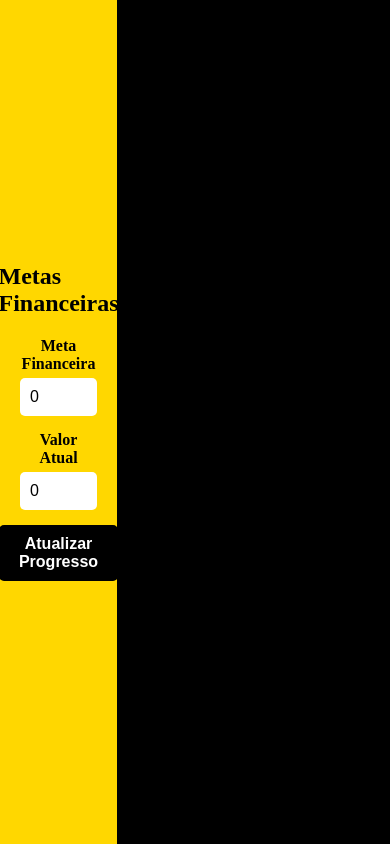
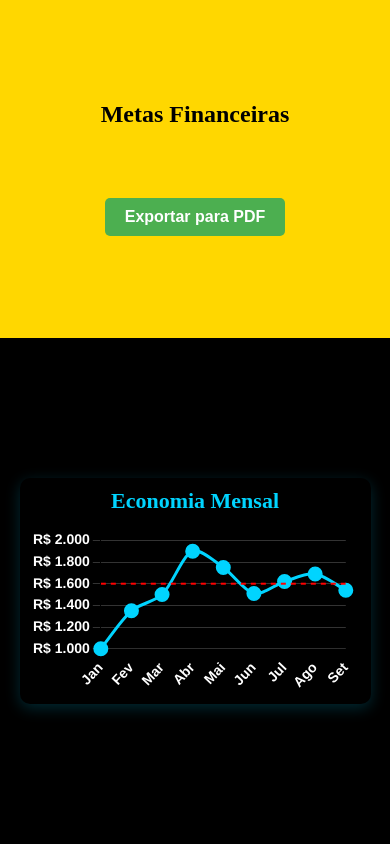
Before and after one commit to C0inTec/Web, a React (Vite) app: page /progress in a window 390 px wide. Built offline with nearby package versions, Linux system fonts and the light colour scheme.

Commit message:
Extrato e Atualização de Tela

```diff
--- a/package.json
+++ b/package.json
@@ -11,8 +11,11 @@
   },
   "dependencies": {
     "chart.js": "^4.4.7",
+    "chartjs-plugin-annotation": "^3.1.0",
     "firebase": "^11.1.0",
     "icons": "^1.0.0",
+    "jspdf": "^2.5.1",
+    "jspdf-autotable": "^3.8.4",
     "react": "^18.3.1",
     "react-chartjs-2": "^5.3.0",
     "react-dom": "^18.3.1",
--- a/src/Pages/Progress/progress.css
+++ b/src/Pages/Progress/progress.css
@@ -24,12 +24,14 @@ html, body {
     justify-content: center;
     align-items: center;
     padding: 20px;
+    box-shadow: 2px 0 10px rgba(0, 0, 0, 0.1);
 }
 
 .goal-section h2 {
     margin-bottom: 20px;
     font-size: 24px;
     font-weight: bold;
+    color: black;
 }
 
 .input-group {
@@ -42,6 +44,7 @@ html, body {
     display: block;
     font-weight: bold;
     margin-bottom: 5px;
+    color: black;
 }
 
 .input-group input {
@@ -50,6 +53,13 @@ html, body {
     font-size: 16px;
     border: none;
     border-radius: 5px;
+    background-color: rgba(255, 255, 255, 0.8);
+    transition: background-color 0.3s ease;
+}
+
+.input-group input:focus {
+    background-color: white;
+    outline: none;
 }
 
 button {
@@ -61,6 +71,16 @@ button {
     border: none;
     border-radius: 5px;
     cursor: pointer;
+    transition: background-color 0.3s ease, transform 0.2s ease;
+}
+
+button:hover {
+    background-color: #333;
+    transform: scale(1.05);
+}
+
+button:active {
+    transform: scale(0.95);
 }
 
 .chart-section {
@@ -78,6 +98,7 @@ button {
     border-radius: 10px;
     color: white;
     text-align: center;
+    box-shadow: 0 4px 15px rgba(0, 212, 255, 0.2);
 }
 
 .chart-container h3 {
@@ -86,3 +107,54 @@ button {
     margin-bottom: 15px;
     color: #00d4ff;
 }
+
+.error-message {
+    color: #ff0000;
+    font-size: 14px;
+    margin-top: 10px;
+    font-weight: bold;
+}
+
+/* Responsividade */
+@media (max-width: 768px) {
+    .progress-container {
+        flex-direction: column;
+    }
+
+    .goal-section {
+        width: 100%;
+        height: 40%;
+        padding: 10px;
+    }
+
+    .chart-section {
+        height: 60%;
+    }
+
+    .chart-container {
+        width: 90%;
+        padding: 10px;
+    }
+
+    .export-button {
+        margin-top: 50px; /* Aumenta o espaço acima do botão */
+        background-color: #4CAF50; /* Verde */
+        color: white;
+        padding: 10px 20px;
+        font-size: 16px;
+        font-weight: bold;
+        border: none;
+        border-radius: 5px;
+        cursor: pointer;
+        transition: background-color 0.3s ease, transform 0.2s ease;
+    }
+
+    .export-button:hover {
+        background-color: #45a049; /* Verde mais escuro */
+        transform: scale(1.05);
+    }
+
+    .export-button:active {
+        transform: scale(0.95);
+    }
+}
--- a/src/Pages/Progress/progress.jsx
+++ b/src/Pages/Progress/progress.jsx
@@ -1,35 +1,66 @@
 import { useState } from 'react';
 import { Line } from 'react-chartjs-2';
 import { Chart as ChartJS, CategoryScale, LinearScale, LineElement, PointElement, Tooltip } from 'chart.js';
+import annotationPlugin from 'chartjs-plugin-annotation'; // Importar o plugin de anotações
+import { jsPDF } from 'jspdf';
+import 'jspdf-autotable';
 import './progress.css';
 
-ChartJS.register(CategoryScale, LinearScale, LineElement, PointElement, Tooltip);
+// Registrar o plugin de anotações
+ChartJS.register(CategoryScale, LinearScale, LineElement, PointElement, Tooltip, annotationPlugin);
 
 const Progress = () => {
-    const [goal, setGoal] = useState(0);
-    const [amount, setAmount] = useState(0);
-    const [monthlyProgress, setMonthlyProgress] = useState([]);
+    const simulatedData = [
+        { month: 'Jan', value: 1000 },
+        { month: 'Fev', value: 1350 },
+        { month: 'Mar', value: 1500 },
+        { month: 'Abr', value: 1900 },
+        { month: 'Mai', value: 1750 },
+        { month: 'Jun', value: 1510 },
+        { month: 'Jul', value: 1620 },
+        { month: 'Ago', value: 1690 },
+        { month: 'Set', value: 1540 },
+    ];
 
-    const updateProgress = () => {
-        if (goal === 0) return;
+    const [monthlyProgress, setMonthlyProgress] = useState(simulatedData);
+    const goal = 1600; // Meta financeira simulada
 
-        setMonthlyProgress((prevProgress) => [
-            ...prevProgress,
-            { month: new Date().toLocaleString('default', { month: 'short' }), value: amount },
-        ]);
+    const exportFinancialDataToPDF = () => {
+        if (monthlyProgress.length === 0) {
+            alert('Nenhum dado disponível para exportar.');
+            return;
+        }
+
+        const doc = new jsPDF();
+        doc.setFontSize(18);
+        doc.text("Relatório Financeiro", 10, 10);
+
+        const tableData = monthlyProgress.map((item) => [item.month, `R$ ${item.value.toLocaleString('pt-BR')}`]);
+        doc.autoTable({
+            head: [['Mês', 'Economia Mensal']],
+            body: tableData,
+            startY: 20,
+            theme: 'striped',
+            headStyles: { fillColor: [22, 160, 133] },
+        });
+
+        const pdfBlob = doc.output('blob');
+        const pdfUrl = URL.createObjectURL(pdfBlob);
+        window.open(pdfUrl, '_blank');
     };
 
     const chartData = {
         labels: monthlyProgress.map((item) => item.month),
         datasets: [
             {
+                label: 'Progresso',
                 data: monthlyProgress.map((item) => item.value),
                 borderColor: '#00d4ff',
                 backgroundColor: 'rgba(0, 212, 255, 0.2)',
                 borderWidth: 3,
                 pointRadius: 6,
                 pointBackgroundColor: '#00d4ff',
-                tension: 0.3, // Suaviza as linhas do gráfico
+                tension: 0.3,
             },
         ],
     };
@@ -38,7 +69,7 @@ const Progress = () => {
         responsive: true,
         plugins: {
             legend: {
-                display: false, // 🔥 REMOVE A LEGENDA COMPLETAMENTE
+                display: false,
             },
             tooltip: {
                 callbacks: {
@@ -49,6 +80,29 @@ const Progress = () => {
                 },
                 bodyFont: {
                     size: 16,
+                },
+            },
+            annotation: {
+                annotations: {
+                    lineGoal: {
+                        type: 'line',
+                        yMin: goal,
+                        yMax: goal,
+                        borderColor: 'red',
+                        borderWidth: 2,
+                        borderDash: [5, 5],
+                        label: {
+                            content: `Meta: R$ ${goal.toLocaleString('pt-BR')}`,
+                            enabled: true,
+                            position: 'end',
+                            backgroundColor: 'rgba(255, 0, 0, 0.8)',
+                            color: 'white',
+                            font: {
+                                size: 12,
+                                weight: 'bold',
+                            },
+                        },
+                    },
                 },
             },
         },
@@ -86,33 +140,14 @@ const Progress = () => {
             <div className="goal-section">
                 <h2>Metas Financeiras</h2>
 
-                <div className="input-group">
-                    <label>Meta Financeira</label>
-                    <input
-                        type="number"
-                        value={goal}
-                        onChange={(e) => setGoal(Number(e.target.value))}
-                        placeholder="Digite sua meta"
-                    />
-                </div>
-
-                <div className="input-group">
-                    <label>Valor Atual</label>
-                    <input
-                        type="number"
-                        value={amount}
-                        onChange={(e) => setAmount(Number(e.target.value))}
-                        placeholder="Digite o valor atual"
-                    />
-                </div>
-
-                <button onClick={updateProgress}>Atualizar Progresso</button>
+                {/* Botão para exportar o PDF */}
+                <button onClick={exportFinancialDataToPDF} className="export-button">Exportar para PDF</button>
             </div>
 
             <div className="chart-section">
                 {monthlyProgress.length > 0 && (
                     <div className="chart-container">
-                        <h3>Progresso da Meta</h3>
+                        <h3>Economia Mensal</h3>
                         <Line data={chartData} options={chartOptions} />
                     </div>
                 )}
```
Also changed, not shown: 1 other file (tests, documents, lock files or other folders).
